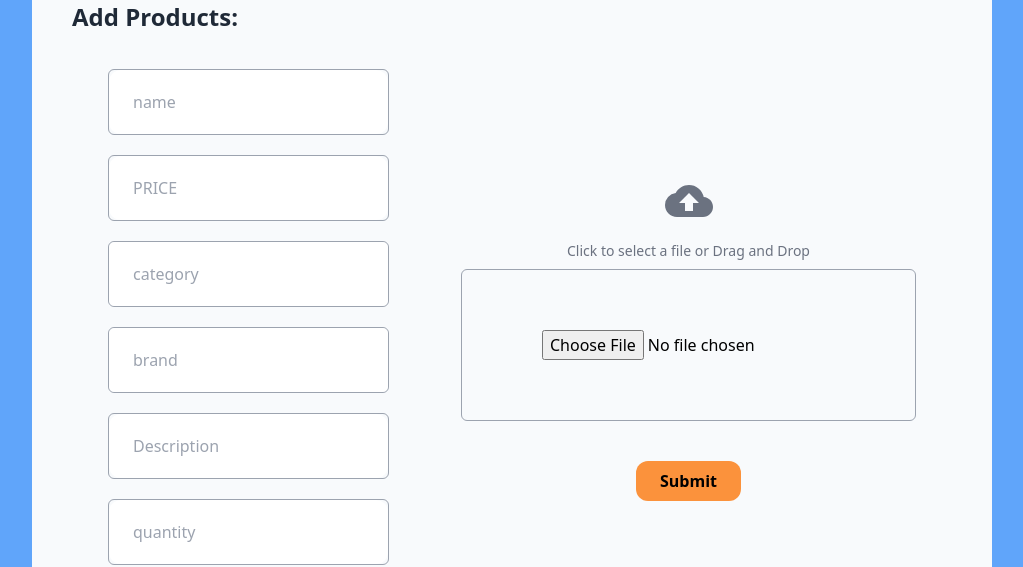
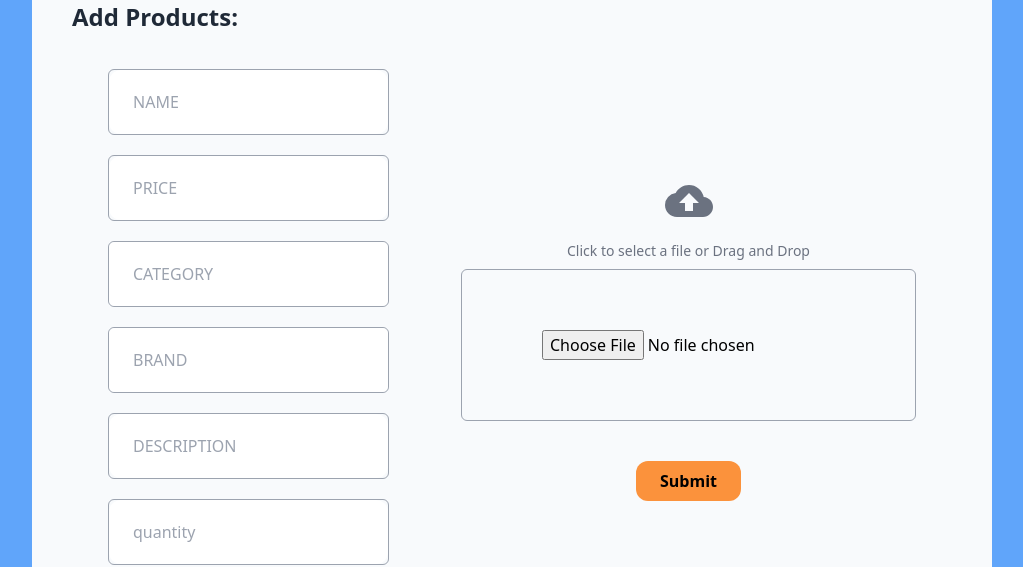
Before and after one commit to brayanriunge/store, a Next.js app: page /Admin/Dashboard in a window 1280 px wide. Shown: the part 175-742 px from the top of the page, without its empty margins (128-1151 px from the left). Built offline with nearby package versions, Linux system fonts and the light colour scheme.

Commit message:
changing inputs

```diff
--- a/pages/Admin/Dashboard.tsx
+++ b/pages/Admin/Dashboard.tsx
@@ -86,11 +86,18 @@ export default function Dashboard() {
             <div className="flex flex-col items-center gap-5 p-5 ml-4">
               <div className="flex border border-gray-400 relative rounded-md">
                 <input
-                  type="name"
-                  placeholder="name"
+                  type="text"
+                  placeholder="NAME"
+                  id="name"
                   required
                   className="rounded-xl px-6 py-5 focus:outline-none border-none"
+                  {...register("name")}
                 />
+                {errors.name?.message && (
+                  <span className="text-cm text-red-500">
+                    {errors.name.message}
+                  </span>
+                )}
               </div>
               <div className="flex border border-gray-400 relative rounded-md">
                 <input
@@ -101,30 +108,55 @@ export default function Dashboard() {
                   className="rounded-xl px-6 py-5 focus:outline-none border-none"
                   {...register("price")}
                 />
+                {errors.price?.message && (
+                  <span className="text-sm text-red-500">
+                    {errors.price.message}
+                  </span>
+                )}
               </div>
               <div className="flex border border-gray-400 relative rounded-md">
                 <input
-                  type="category"
-                  placeholder="category"
+                  type="text"
+                  placeholder="CATEGORY"
+                  id="category"
                   required
                   className="rounded-md px-6 py-5 focus:outline-none border-none"
+                  {...register("category")}
                 />
+                {errors.category?.message && (
+                  <span className="text-sm text-red-500">
+                    {errors.category.message}
+                  </span>
+                )}
               </div>
               <div className="flex border border-gray-400 relative rounded-md">
                 <input
-                  type="brand"
-                  placeholder="brand"
+                  type="text"
+                  placeholder="BRAND"
+                  id="brand"
                   required
                   className="rounded-md px-6 py-5 focus:outline-none border-none"
+                  {...register("brand")}
                 />
+                {errors.brand?.message && (
+                  <span className="text-sm text-red-500">
+                    {errors.brand.message}
+                  </span>
+                )}
               </div>
               <div className="flex border border-gray-400 relative rounded-md">
                 <input
-                  type="description"
-                  placeholder="Description"
+                  type="text"
+                  placeholder="DESCRIPTION"
+                  id="description"
                   required
                   className="rounded-xl px-6 py-5 focus:outline-none border-none"
                 />
+                {errors.description?.message && (
+                  <span className="text-sm text-red-500">
+                    {errors.description.message}
+                  </span>
+                )}
               </div>
               <div className="flex border border-gray-400 relative rounded-md">
                 <input
```
